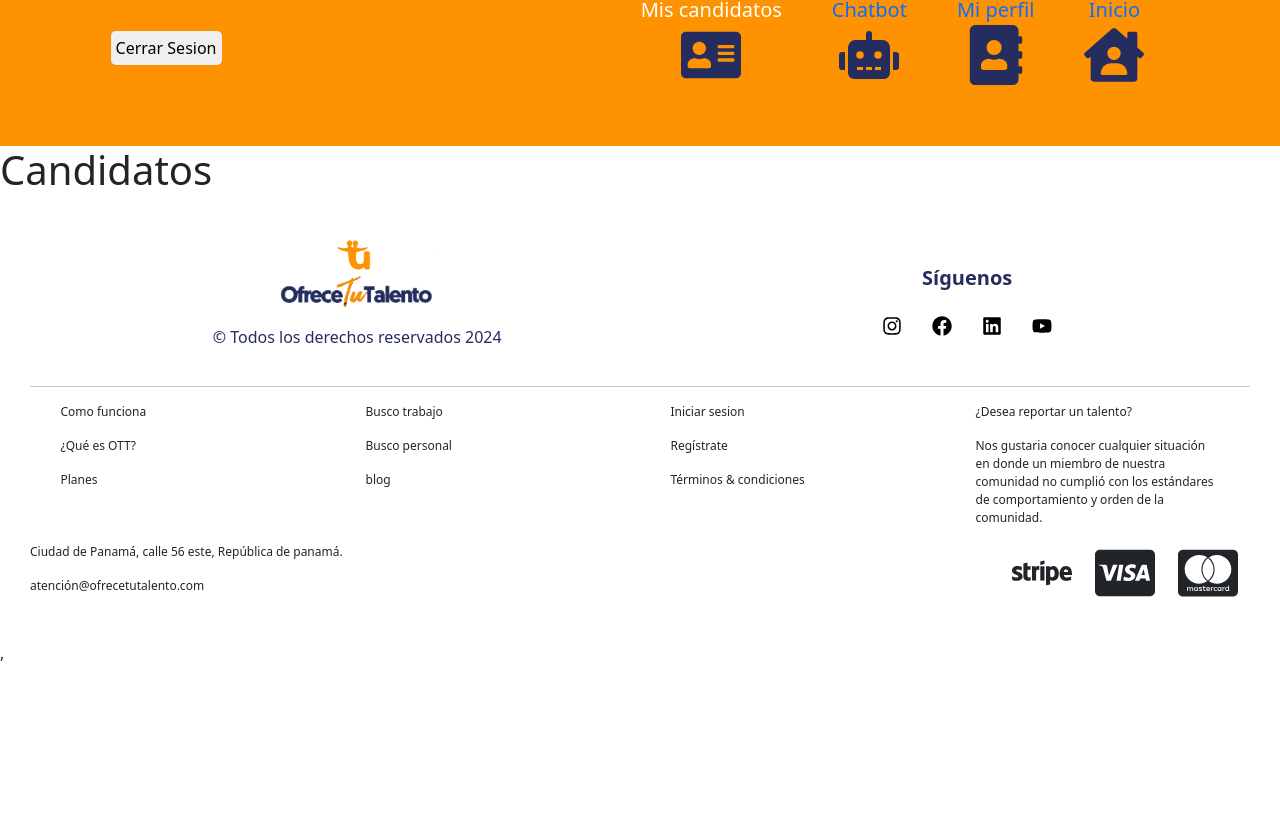
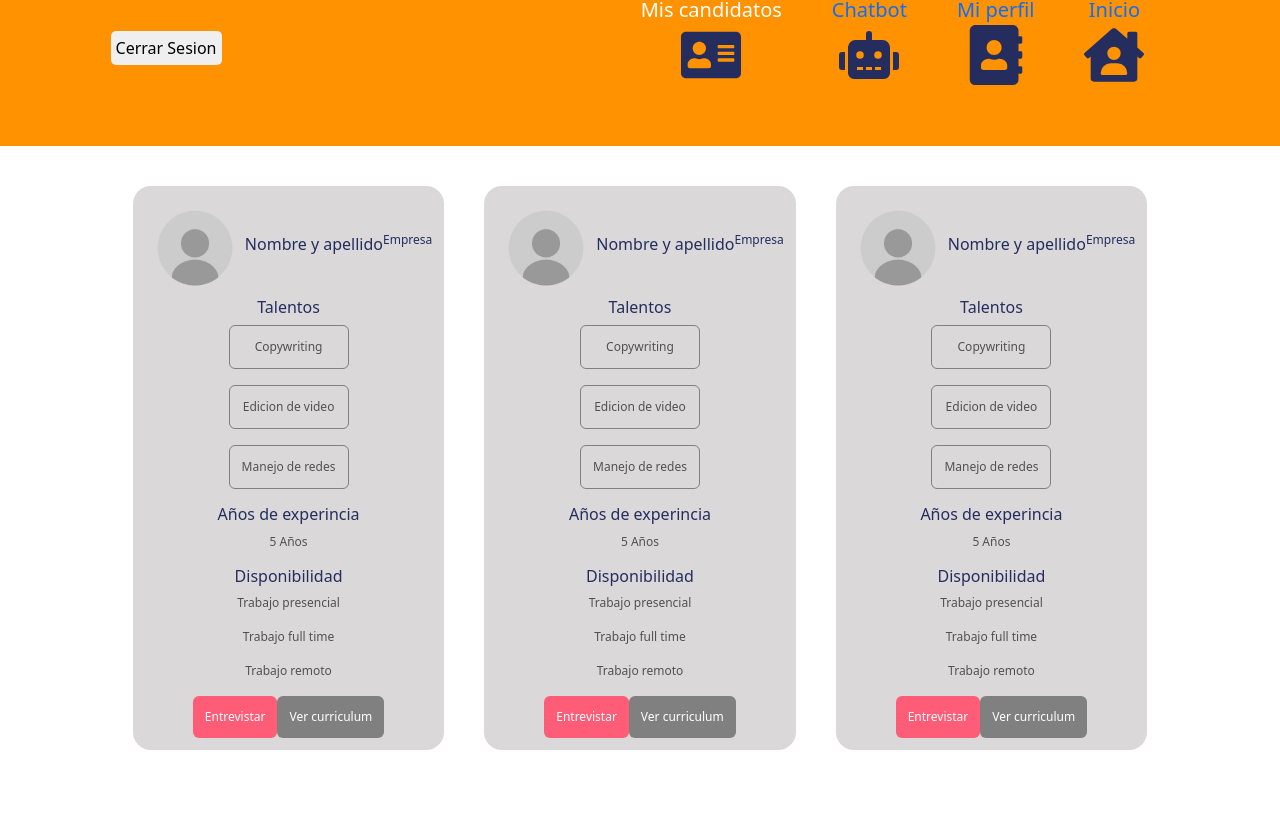
Before and after one commit to spread23/OTT-WEB, a React (Vite) app: page /lookingForPersonal/candidates in a window 1280 px wide. Shown: the part 463-1280 px from the top of the page. Before the commit the page ends 1128 px from the top, so only its background shows below. Built offline with nearby package versions, Linux system fonts and the light colour scheme.

Commit message:
Adding candidates section

```diff
--- a/src/components/candidates/Candidates.jsx
+++ b/src/components/candidates/Candidates.jsx
@@ -1,11 +1,98 @@
 import React from 'react'
 
 import './candidates.css'
+import profileImage from '../../assets/profile.png'
 
 export const Candidates = () => {
     return (
         <>
-            <h1>Candidatos</h1>
+            <div className='candidates-container'>
+                <section className='candidates'>
+                    <article className='candidate'>
+                        <div className='title-candidate'>
+                            <img className='profile-image' src={ profileImage } alt="avatar-candidate" />
+                            <h6 className='name-candidate'>Nombre y apellido</h6>
+                            <p className='company'>Empresa</p>
+                        </div>
+                        <div className='talents-candidate'>
+                            <h6 className='title-talents'>Talentos</h6>
+                            <p className='talent-candidate'>Copywriting</p>
+                            <p className='talent-candidate'>Edicion de video</p>
+                            <p className='talent-candidate'>Manejo de redes</p>
+                        </div>
+                        <div className='info-candidate'>
+                            <div className='experience-candidate'>
+                                <h6 className='years-experience'>Años de experincia</h6>
+                                <p>5 Años</p>
+                            </div>
+                            <div className='type-job'>
+                                <h6 className='title-type-job'>Disponibilidad</h6>
+                                <p>Trabajo presencial</p>
+                                <p>Trabajo full time</p>
+                                <p>Trabajo remoto</p>
+                            </div>
+                            <button className='interview'>Entrevistar</button>
+                            <button className='curriculum'>Ver curriculum</button>
+                        </div>
+                    </article>
+
+                    <article className='candidate'>
+                        <div className='title-candidate'>
+                            <img className='profile-image' src={ profileImage } alt="avatar-candidate" />
+                            <h6 className='name-candidate'>Nombre y apellido</h6>
+                            <p className='company'>Empresa</p>
+                        </div>
+                        <div className='talents-candidate'>
+                            <h6 className='title-talents'>Talentos</h6>
+                            <p className='talent-candidate'>Copywriting</p>
+                            <p className='talent-candidate'>Edicion de video</p>
+                            <p className='talent-candidate'>Manejo de redes</p>
+                        </div>
+                        <div className='info-candidate'>
+                            <div className='experience-candidate'>
+                                <h6 className='years-experience'>Años de experincia</h6>
+                                <p>5 Años</p>
+                            </div>
+                            <div className='type-job'>
+                                <h6 className='title-type-job'>Disponibilidad</h6>
+                                <p>Trabajo presencial</p>
+                                <p>Trabajo full time</p>
+                                <p>Trabajo remoto</p>
+                            </div>
+                            <button className='interview'>Entrevistar</button>
+                            <button className='curriculum'>Ver curriculum</button>
+                        </div>
+                    </article>
+
+                    <article className='candidate'>
+                        <div className='title-candidate'>
+                            <img className='profile-image' src={ profileImage } alt="avatar-candidate" />
+                            <h6 className='name-candidate'>Nombre y apellido</h6>
+                            <p className='company'>Empresa</p>
+                        </div>
+                        <div className='talents-candidate'>
+                            <h6 className='title-talents'>Talentos</h6>
+                            <p className='talent-candidate'>Copywriting</p>
+                            <p className='talent-candidate'>Edicion de video</p>
+                            <p className='talent-candidate'>Manejo de redes</p>
+                        </div>
+                        <div className='info-candidate'>
+                            <div className='experience-candidate'>
+                                <h6 className='years-experience'>Años de experincia</h6>
+                                <p>5 Años</p>
+                            </div>
+                            <div className='type-job'>
+                                <h6 className='title-type-job'>Disponibilidad</h6>
+                                <p>Trabajo presencial</p>
+                                <p>Trabajo full time</p>
+                                <p>Trabajo remoto</p>
+                            </div>
+                            <button className='interview'>Entrevistar</button>
+                            <button className='curriculum'>Ver curriculum</button>
+                        </div>
+                    </article>
+                </section>
+            </div>
         </>
     )
 }
--- a/src/components/candidates/candidates.css
+++ b/src/components/candidates/candidates.css
@@ -0,0 +1,64 @@
+.candidates {
+    width: 100%;
+    display: flex;
+    flex-direction: row;
+    flex-wrap: wrap;
+    justify-content: center;
+    align-content: center;
+    padding: 20px;
+}
+
+.candidate {
+    display: flex;
+    flex-direction: column;
+    justify-content: center;
+    align-items: center;
+    font-size: 12px;
+    background-color: rgb(218, 216, 216);
+    color: rgb(82, 81, 81);
+    padding: 12px;
+    border-radius: 18px;
+    text-align: center;
+    margin: 20px;
+}
+
+.title-candidate {
+    display: flex;
+    flex-direction: row;
+    justify-content: space-around;
+    align-items: center;
+}
+
+.profile-image {
+    width: 100px;
+}
+
+.talent-candidate {
+    padding: 12px;
+    border: 1px solid gray;
+    border-radius: 6px;
+}
+
+.company {
+    color: #252D5F;
+}
+
+h6 {
+    color: #252D5F;
+}
+
+.interview, .curriculum {
+    padding: 12px;
+    border: none;
+    border-radius: 6px;
+}
+
+.interview {
+    background-color: #FF5C78;
+    color: white;
+}
+
+.curriculum {
+    background-color: gray;
+    color: white;
+}
```
